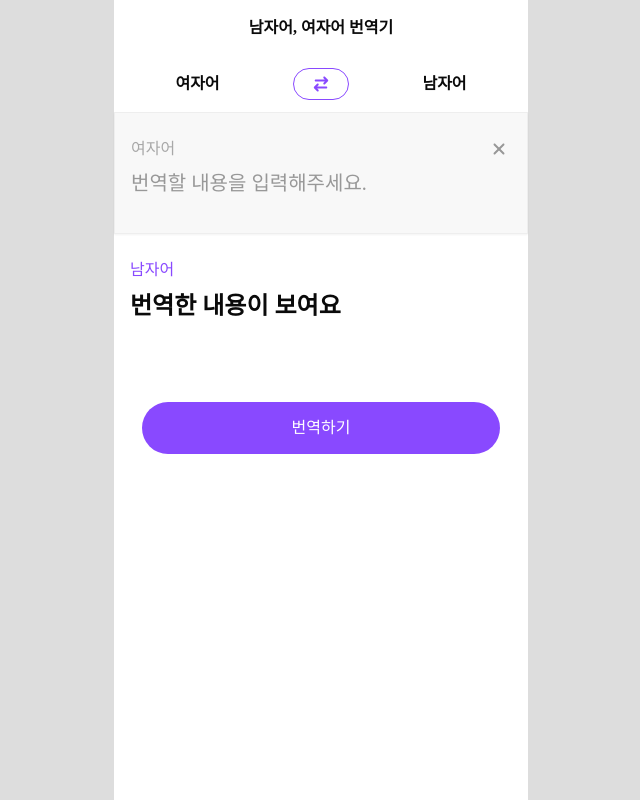
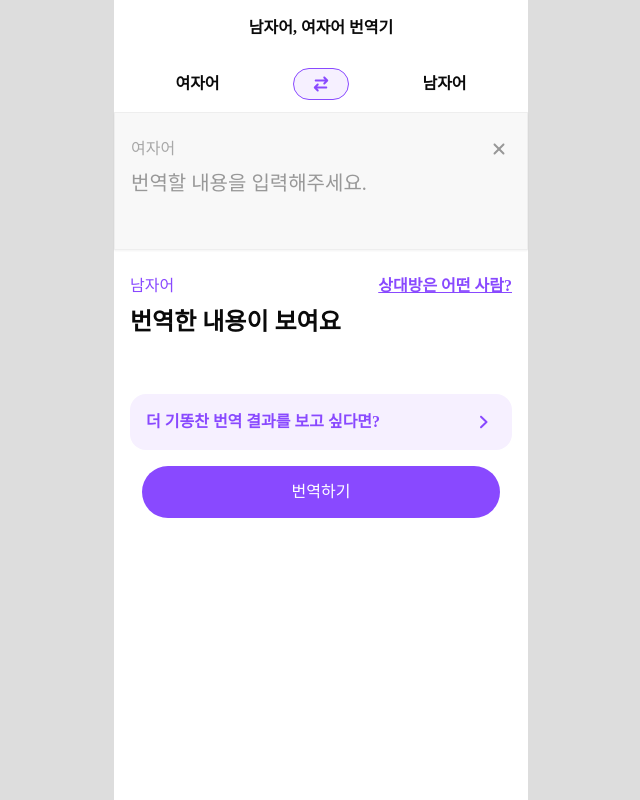
Before and after one commit to Seung-wan/ssum-translate, a Next.js app: page / in a window 1280 px wide. Shown: the whole page, without its empty margins (319-959 px from the left). Built offline with nearby package versions, Linux system fonts and the light colour scheme; a web font is replaced by a local one.

Commit message:
Auto-deploy: $(date +'%Y-%m-%d %H:%M:%S')

```diff
--- a/src/app/page.tsx
+++ b/src/app/page.tsx
@@ -6,6 +6,7 @@ import Header from "@/components/header/header";
 import Textarea from "@/components/ui/textarea";
 
 import closeIcon from "@/assets/icons/close.svg";
+import arrowRightIcon from "@/assets/icons/arrow-right.svg";
 
 export default function Home() {
   return (
@@ -14,7 +15,7 @@ export default function Home() {
       <FilterBar />
       <TranslateTextarea />
       <TranslateResult />
-      <div className="flex justify-center mt-14">
+      <div className="flex justify-center">
         <button
           type="button"
           className="flex justify-center items-center max-w-[358px] w-full py-3.5 rounded-full text-white bg-[#8949FF]"
@@ -30,7 +31,7 @@ function FilterBar() {
   return (
     <div className="flex justify-between items-center py-3 px-4 font-semibold">
       <div className="w-[135px] text-center">여자어</div>
-      <div className="w-14 h-8 flex justify-center items-center border rounded-full border-[#8949FF]">
+      <div className="w-14 h-8 flex justify-center items-center border rounded-full cursor-pointer border-[#8949FF] bg-[#F6F0FF]">
         <Image src={doubleArrow} alt="" />
       </div>
       <div className="w-[135px] text-center">남자어</div>
@@ -55,9 +56,17 @@ function TranslateTextarea() {
 
 function TranslateResult() {
   return (
-    <div className="py-6 px-4">
-      <div className="text-[#8949FF]">남자어</div>
+    <div className="pt-6 pb-4 px-4">
+      <div className="text-[#8949FF] justify-between items-center flex">
+        <div>남자어</div>
+        <div className="font-semibold text-[#8949FF] underline">상대방은 어떤 사람?</div>
+      </div>
       <div className="mt-2 text-2xl font-semibold">번역한 내용이 보여요</div>
+
+      <div className="p-4 mt-14 flex justify-between items-center bg-[#F6F0FF] rounded-2xl">
+        <div className="font-semibold text-[#8949FF]">더 기똥찬 번역 결과를 보고 싶다면?</div>
+        <Image src={arrowRightIcon} alt="" />
+      </div>
     </div>
   );
 }
--- a/src/components/ui/textarea.tsx
+++ b/src/components/ui/textarea.tsx
@@ -7,7 +7,7 @@ const Textarea = React.forwardRef<HTMLTextAreaElement, React.ComponentProps<"tex
     return (
       <textarea
         className={cn(
-          "flex  w-full resize-none bg-[#F8F8F8] text-[#989898] text-xl  placeholder:text-[#989898] placeholder:text-xl focus-visible:outline-none disabled:cursor-not-allowed disabled:opacity-50 md:text-sm",
+          "flex  w-full resize-none bg-[#F8F8F8] text-[#989898] text-xl  placeholder:text-[#989898] placeholder:text-xl focus-visible:outline-none disabled:cursor-not-allowed disabled:opacity-50",
           className,
         )}
         ref={ref}
```
Also changed, not shown: src/assets/icons/arrow-right.svg (added).
